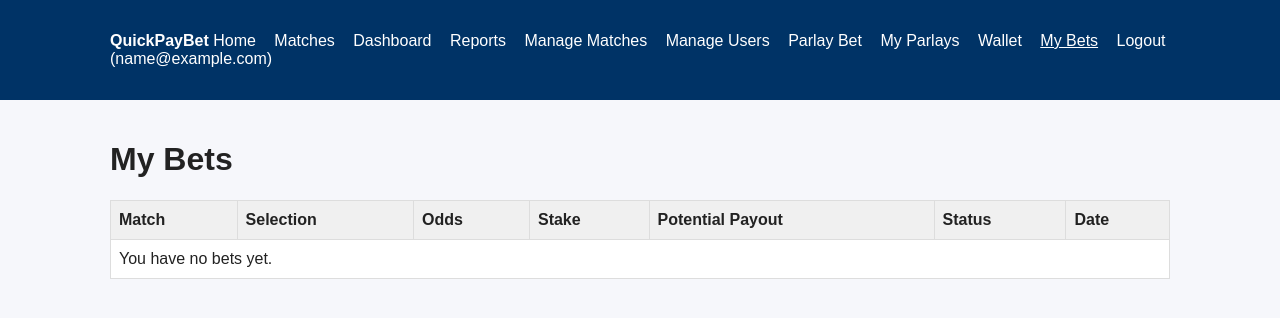
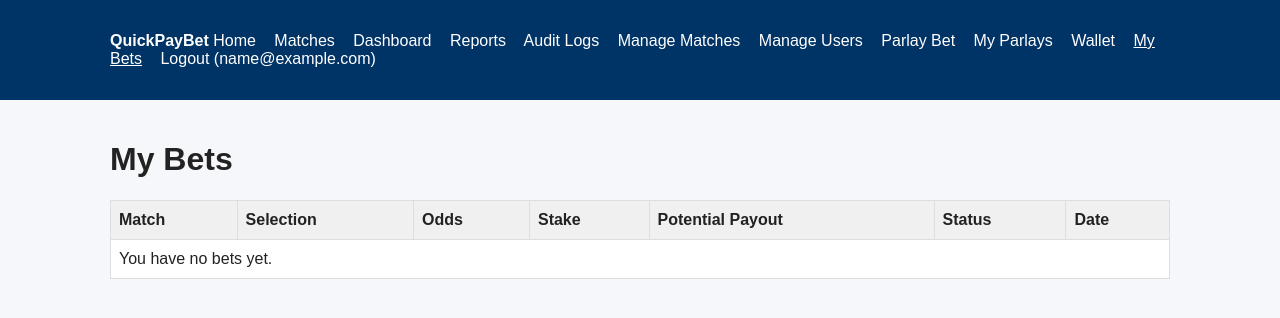
Before and after one commit to nomanayubb/quickpaybet, a Django app: page /bets/ in a window 1280 px wide. Shown: the top 318 px of the page. Run offline with Django 5.2, Linux system fonts and the light colour scheme; the visitor is signed in with stand-in values (Sample User, id 1); data that the repository does not hold is empty; parts of the project's set-up code (start-up, migrations or seed data) failed here and were passed over.

Commit message:
feat: add audit logs link to admin nav
Co-authored-by: aider (deepseek/deepseek-v4-flash) <aider@aider.chat>

```diff
--- a/backend/templates/web/base.html
+++ b/backend/templates/web/base.html
@@ -66,6 +66,7 @@
                 {% if user.is_staff or user.role == 'admin' or user.role == 'master' %}
                     <a href="{% url 'web:dashboard' %}" class="{% if active == 'dashboard' %}active{% endif %}">Dashboard</a>
                     <a href="{% url 'web:admin_reports' %}" class="{% if active == 'reports' %}active{% endif %}">Reports</a>
+                    <a href="{% url 'web:admin_audit' %}" class="{% if active == 'audit' %}active{% endif %}">Audit Logs</a>
                     <a href="{% url 'web:admin_matches' %}" class="{% if active == 'admin_matches' %}active{% endif %}">Manage Matches</a>
                     <a href="{% url 'web:admin_users' %}" class="{% if active == 'admin_users' %}active{% endif %}">Manage Users</a>
                 {% endif %}
```
